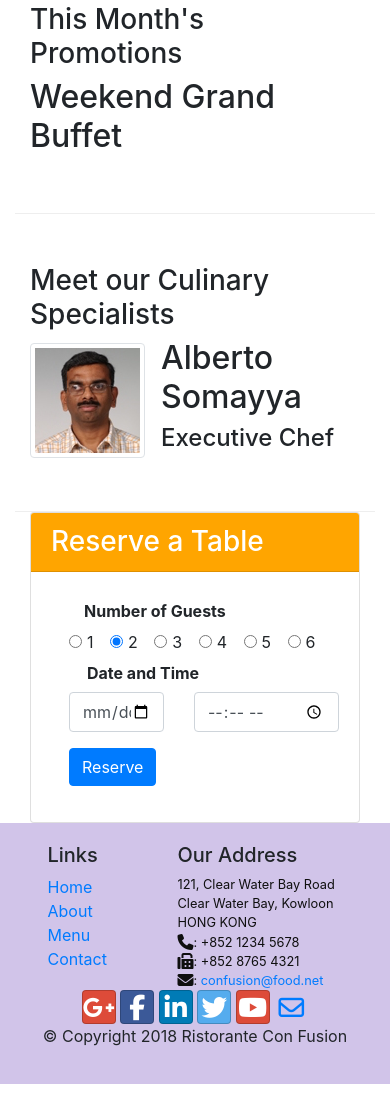
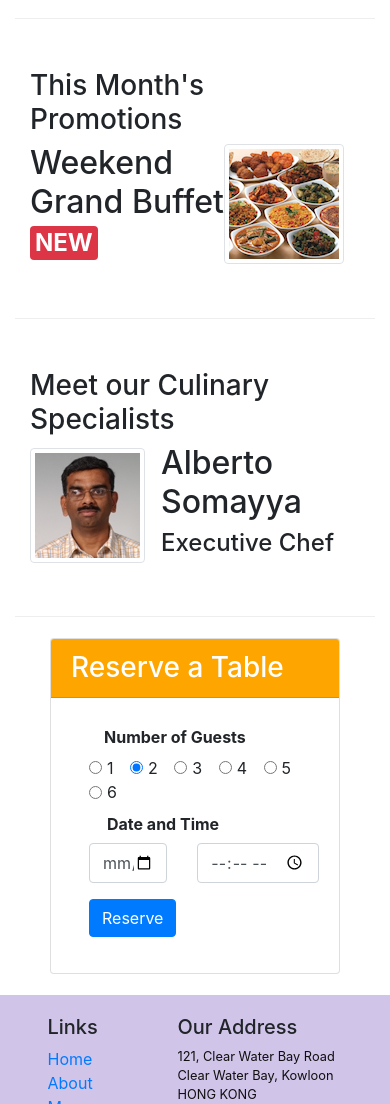
Before and after one commit to Nitin17Kumar/Ristorante-Con-Fusion, a website: page index.html in a window 390 px wide. Shown: the part 896-2000 px from the top of the page. Drawn offline with nearby package versions, Linux system fonts and the light colour scheme.

Commit message:
image and badge included

```diff
--- a/css/style0.css
+++ b/css/style0.css
@@ -1,6 +1,6 @@
 .row-header{
-    margin:0px auto;
-    padding:0px;
+    margin:1px auto;
+    padding:20px;
 }
 
 .row-content {
@@ -42,3 +42,6 @@ body{
 .color{
     background-color: orange;
 }
+.bad{
+    padding:  5px 5px 5px 5px;
+}
--- a/index.html
+++ b/index.html
@@ -69,13 +69,19 @@
         </div>
 
 
-        <div class="row row-content align-item-center">
+        <div class="row row-content">
             <div class="col-12 col-sm-4 col-md-3">
                 <h3>This Month's Promotions</h3>
             </div>
             <div class="col col-sm col-md">
-                <h2>Weekend Grand Buffet</h2>
-                <p class="d-none d-sm-block">Featuring mouthwatering combinations with a choice of five different salads, six enticing appetizers, six main entrees and five choicest desserts. Free flowing bubbly and soft drinks. All for just $19.99 per person </p>
+                <div class="media">
+                    <img class="d-flex mr-3 img-thumbnail order-last"
+                            src="img/Buffet.png" alt="Buffet">
+                    <div class="media-body">
+                       <h2>Weekend Grand Buffet <span class="badge badge-danger bad"> NEW</span></h2>
+                        <p class="d-none d-sm-block">Featuring mouthwatering combinations with a choice of five different salads, six enticing appetizers, six main entrees and five choicest desserts. Free flowing bubbly and soft drinks. All for just $19.99 per person </p>
+                    </div>
+                </div>
             </div>
         </div>
 
@@ -95,8 +101,8 @@
 
             </div>
         </div>
-        <div>
-            <div class="col-12 col-sm-6 col-md-8">
+        <div class="row-header">
+            <div class="col-12 col-sm-4 col-md-8">
                 <div class="card">
                     <h3 class="card-header text-white color">Reserve a Table</h3>
                     <div class="card-body">
```
